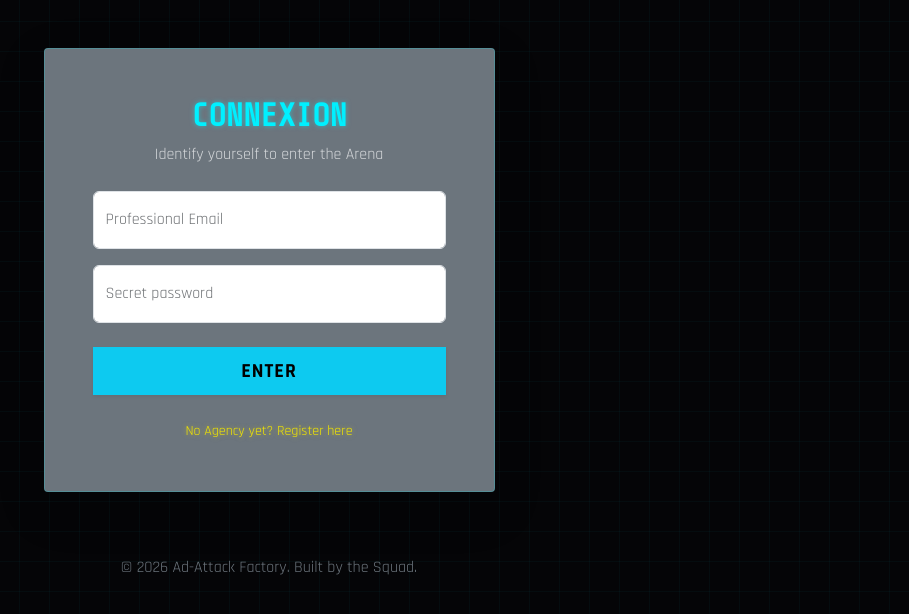
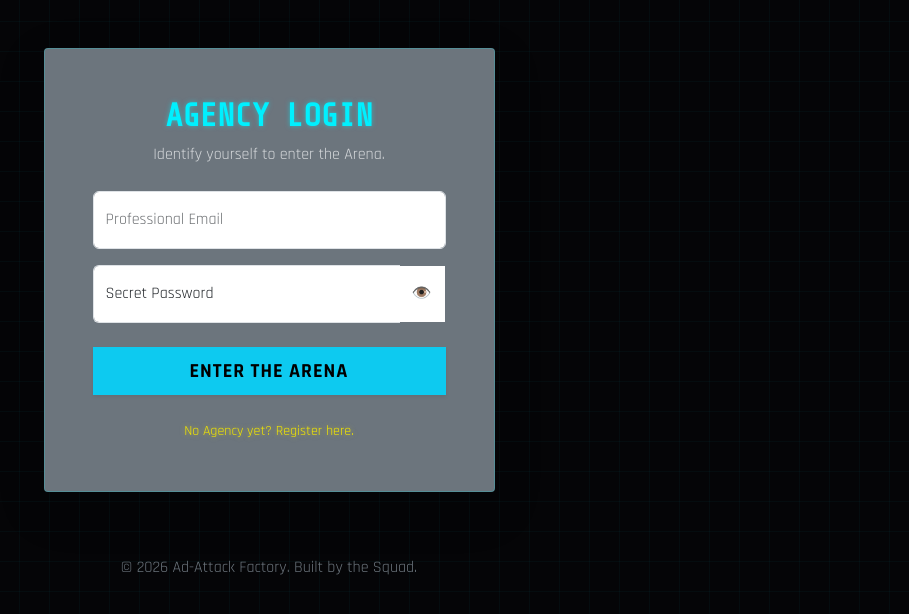
Before and after one commit to MobBlackStar/Ad-Attack, a PHP site: page /auth/login in a window 1280 px wide. Shown: the part 69-683 px from the top of the page, without its empty margins (371-1280 px from the left). Run offline with PHP 8.4, Linux system fonts and the light colour scheme.

Commit message:
Gatekeeper: Finalized Auth UI/UX, fixed CSRF handshake, and synced the time guard logic

```diff
--- a/app/Controllers/AuthController.php
+++ b/app/Controllers/AuthController.php
@@ -7,7 +7,7 @@ use App\Core\Session;
 use App\Core\Auth;
 
 // TEAM: Donyes (Gatekeeper). The Security Manager.
-//  J'ai nettoyé le cerveau de la sécurité pour éviter les conflits de noms.
+// J'ai nettoyé le cerveau de la sécurité pour éviter les conflits de noms.
 class AuthController extends Controller {
 
     public function register() {
@@ -23,7 +23,7 @@ class AuthController extends Controller {
         $password = $_POST['password'];
         $confirm_password = $_POST['confirm_password'] ?? '';
 
-//  VÉRIFICATION DES ACCÈS
+        // VÉRIFICATION DES ACCÈS
         if ($password !== $confirm_password) {
             Session::flash('error', 'Passwords do not match!');
             header('Location: ' . BASE_URL . '/auth/register');
@@ -62,7 +62,7 @@ class AuthController extends Controller {
     public function authenticate() {
         Auth::requireGuest();
 
-        //  (Anti-Brute Force)
+        // (Anti-Brute Force)
         if (!isset($_SESSION['login_attempts'])) $_SESSION['login_attempts'] = 0;
 
         if ($_SESSION['login_attempts'] >= 3) {
@@ -91,11 +91,22 @@ class AuthController extends Controller {
 
             Session::set('user_id', $user->id);
             Session::set('user_name', $user->name);
-            // On appuie sur "START" pour le détecteur d'inactivité
 
+            // RITEJ : On appuie sur "START" pour le détecteur d'inactivité
+            // (C'est la ligne qu'il manquait pour faire marcher l'Auto-Logout !)
+            Session::set('last_activity', time());
+
+            // ⏱️ SECURITY LOGGING (Ritej's God-Tier Idea)
+            date_default_timezone_set('Africa/Tunis');
+            Session::set('last_login_time', date('d/m/Y à H:i:s'));
+            Session::set('device_info', substr($_SERVER['HTTP_USER_AGENT'], 0, 35) . '...');
+
+            Session::flash('message', 'Welcome back, Agent ' . $user->name);
+            header('Location: ' . BASE_URL . '/home');
+            exit();
 
         } else {
-           // ÉCHEC : Incrémenter le compteur de tentatives
+            // ÉCHEC : Incrémenter le compteur de tentatives
             $_SESSION['login_attempts']++;
             $_SESSION['last_attempt_time'] = time();
 
@@ -114,6 +125,7 @@ class AuthController extends Controller {
         exit();
     }
 
+    // TEAM: The Locker Room
     public function profile() {
         Auth::requireLogin();
         $model = new Agency();
@@ -124,17 +136,26 @@ class AuthController extends Controller {
         ]);
     }
 
+    // ARCHITECT FIX: Changed the name back to 'updateProfile' to match the HTML form action!
+    // TEAM: This handles the "Rename Agency" form.
     public function updateProfile() {
         Auth::requireLogin();
-        if (!Session::checkCSRF($_POST['csrf_token'] ?? '')) die("Security Error");
+
+        if (!Session::checkCSRF($_POST['csrf_token'] ?? '')) {
+            die("Security Error: Invalid Handshake.");
+        }
 
         $newName = trim($_POST['name']);
+
         if (!empty($newName)) {
             $agencyModel = new Agency();
             $agencyModel->updateName(Auth::id(), $newName);
+
+            // Update the ID Badge instantly
             Session::set('user_name', $newName);
-            Session::flash('message', 'Agency designation updated! ✨');
+            Session::flash('message', 'Identity updated! ✨');
         }
+
         header('Location: ' . BASE_URL . '/auth/profile');
         exit();
     }
--- a/app/Core/Auth.php
+++ b/app/Core/Auth.php
@@ -2,7 +2,45 @@
 namespace App\Core;
 
 // TEAM: This is our "Security Guard".
+// Donyes (Gatekeeper): Use this to protect the 'Profile' or 'Logout' pages.
 class Auth {
+
+    // RITEJ : LE GARDIEN DU TEMPS (Auto-Logout)
+    // L'explication Feynman : C'est une minuterie. Si personne ne bouge pendant 15 minutes, on éteint la lumière.
+    public static function checkInactivity() {
+
+        // RITEJ (FIX): La "Valve de Sécurité".
+        // Si on est déjà en train de se connecter ou déconnecter, on n'a pas besoin de vérifier l'inactivité.
+        // Ça évite que le Gardien nous jette dehors alors qu'on est déjà dehors ! (Boucle infinie).
+        $currentPage = $_SERVER['REQUEST_URI'] ?? '';
+        if (strpos($currentPage, '/auth/login') !== false || strpos($currentPage, '/auth/logout') !== false) {
+            return;
+        }
+
+        if (Session::isLoggedIn()) {
+            $now = time();
+            $timeout = 15 * 60; // 15 minutes (900s)
+
+            $lastActivity = Session::get('last_activity');
+
+            // Si le tampon existe sur le badge, on calcule l'écart
+            if ($lastActivity) {
+                $idleTime = $now - $lastActivity;
+
+                if ($idleTime > $timeout) {
+                    // BOUM ! Trop long. On expulse.
+                    Session::destroy();
+                    session_start(); // On rouvre juste pour le message
+                    Session::flash('error', 'Session expirée par sécurité (15 min d\'inactivité).');
+                    header('Location: ' . BASE_URL . '/auth/login');
+                    exit();
+                }
+            }
+
+            // L'utilisateur a bougé ! On remet le chrono à zéro.
+            Session::set('last_activity', $now);
+        }
+    }
 
     // Empêche les inconnus d'entrer
     public static function requireLogin() {
@@ -25,5 +63,4 @@ class Auth {
     public static function id() {
         return Session::get('user_id');
     }
-
 }
--- a/app/Core/Controller.php
+++ b/app/Core/Controller.php
@@ -1,18 +1,20 @@
 <?php
 namespace App\Core;
 
-// TEAM: Every Controller you make MUST extend this class ( mouhemm barcha, khater hedha yarbet bin kol view wel DB(Model)).
+// TEAM: Every Controller you make MUST extend this class (mouhemm barcha).
 // This gives you free tools so you don't have to write boring HTML inclusion code.
 abstract class Controller {
 
+    // RITEJ : Le constructeur magique.
+    // Dès qu'un Manager (ex: AuthController) s'allume, il vérifie d'abord si l'utilisateur n'est pas endormi !
+    public function __construct() {
+        // J'appelle mon Gardien du Temps sur chaque page.
+        Auth::checkInactivity();
+    }
+
     // Gatekeeper & Creative: Use this function to show your HTML forms
-    // Example: $this->view('login',['title' => 'Sign In']);
     public function view($view, $data =[]) {
-
-        // This takes our data array and unpacks it into real variables for the HTML.
         extract($data);
-
-        // Tell PHP exactly where the HTML file lives.
         $viewPath = "../app/Views/" . $view . ".php";
 
         if (file_exists($viewPath)) {
--- a/app/Views/auth/login.php
+++ b/app/Views/auth/login.php
@@ -2,23 +2,32 @@
 
 <div class="row justify-content-center mt-5 mb-5">
     <div class="col-md-5">
-        <!-- RITEJ : Le Haut-Parleur pour les alertes de sécurité (Bouclier & Erreurs) -->
+
+        <!-- RITEJ : SECURITY SPEAKER (For Error Messages) -->
         <?php $error = \App\Core\Session::flash('error'); ?>
         <?php if($error): ?>
             <div class="alert alert-danger text-center fw-bold shadow-sm mb-4">
                 <?= $error ?>
             </div>
         <?php endif; ?>
+
+        <?php $success = \App\Core\Session::flash('message'); ?>
+        <?php if($success): ?>
+            <div class="alert alert-success text-center fw-bold shadow-sm mb-4">
+                <?= $success ?>
+            </div>
+        <?php endif; ?>
+
         <div class="card bg-secondary text-white shadow-lg border-0" style="border-radius: 1rem;">
             <div class="card-body p-5">
                 <div class="text-center mb-4">
-                    <h2 class="text-info fw-bolder">CONNEXION</h2>
-                    <p class="text-light opacity-75">Identify yourself to enter the Arena</p>
+                    <h2 class="text-info fw-bolder">AGENCY LOGIN</h2>
+                    <p class="text-light opacity-75">Identify yourself to enter the Arena.</p>
                 </div>
 
                 <form action="<?= BASE_URL ?>/auth/authenticate" method="POST">
 
-                    <!-- SECURITY: The CSRF Shield -->
+                    <!-- SECURITY: CSRF Token -->
                     <input type="hidden" name="csrf_token" value="<?= \App\Core\Session::generateCSRF(); ?>">
 
                     <div class="form-floating mb-3 text-dark">
@@ -26,19 +35,25 @@
                         <label for="logEmail">Professional Email</label>
                     </div>
 
-                    <div class="form-floating mb-4 text-dark">
-                        <input type="password" name="password" id="logPass" class="form-control fw-bold" placeholder="Mot de passe" required>
-                        <label for="logPass">Secret password</label>
+                    <!-- PASSWORD WITH MAGIC EYE -->
+                    <div class="input-group mb-4">
+                        <div class="form-floating flex-grow-1">
+                            <input type="password" name="password" id="logPass" class="form-control fw-bold border-end-0" placeholder="Password" style="border-top-right-radius: 0; border-bottom-right-radius: 0;" required>
+                            <label for="logPass" class="text-dark">Secret Password</label>
+                        </div>
+                        <button class="btn btn-outline-secondary border-start-0 bg-white text-dark" type="button" onclick="toggleLoginPass()" style="border-top-left-radius: 0; border-bottom-left-radius: 0;">
+                            👁️
+                        </button>
                     </div>
 
                     <button type="submit" class="btn btn-info btn-lg w-100 fw-bold rounded-pill shadow-sm">
-                        ENTER
+                        ENTER THE ARENA
                     </button>
                 </form>
 
                 <div class="text-center mt-4">
                     <a href="<?= BASE_URL ?>/auth/register" class="text-warning text-decoration-none">
-                        <small>No Agency yet? Register here</small>
+                        <small>No Agency yet? Register here.</small>
                     </a>
                 </div>
             </div>
@@ -46,4 +61,16 @@
     </div>
 </div>
 
+<!-- RITEJ: Simple script to toggle password visibility -->
+<script>
+    function toggleLoginPass() {
+        var x = document.getElementById("logPass");
+        if (x.type === "password") {
+            x.type = "text";
+        } else {
+            x.type = "password";
+        }
+    }
+</script>
+
 <?php require '../app/Views/partials/footer.php'; ?>
```
Also changed, not shown: app/Views/auth/register.php (+31 -27 lines).
